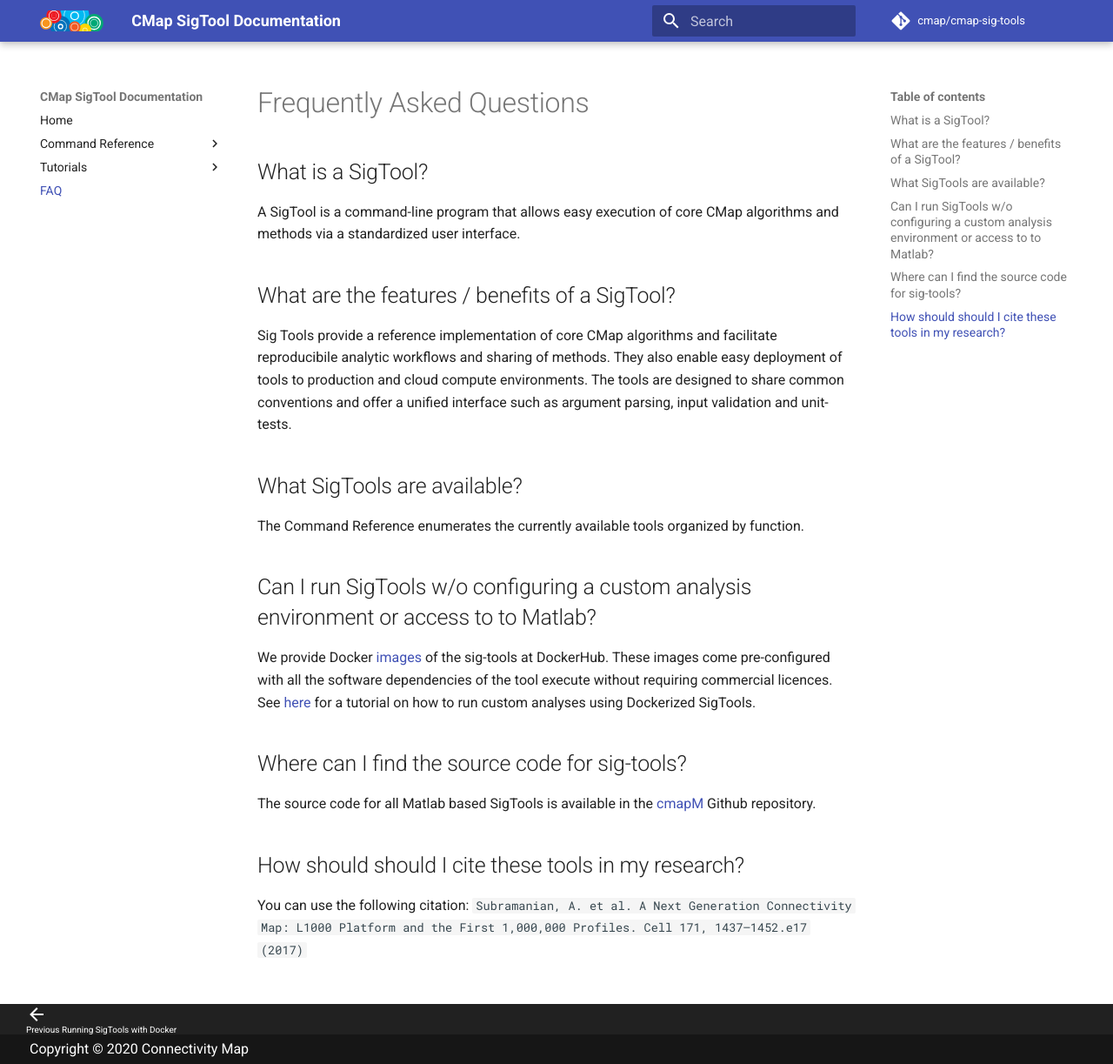
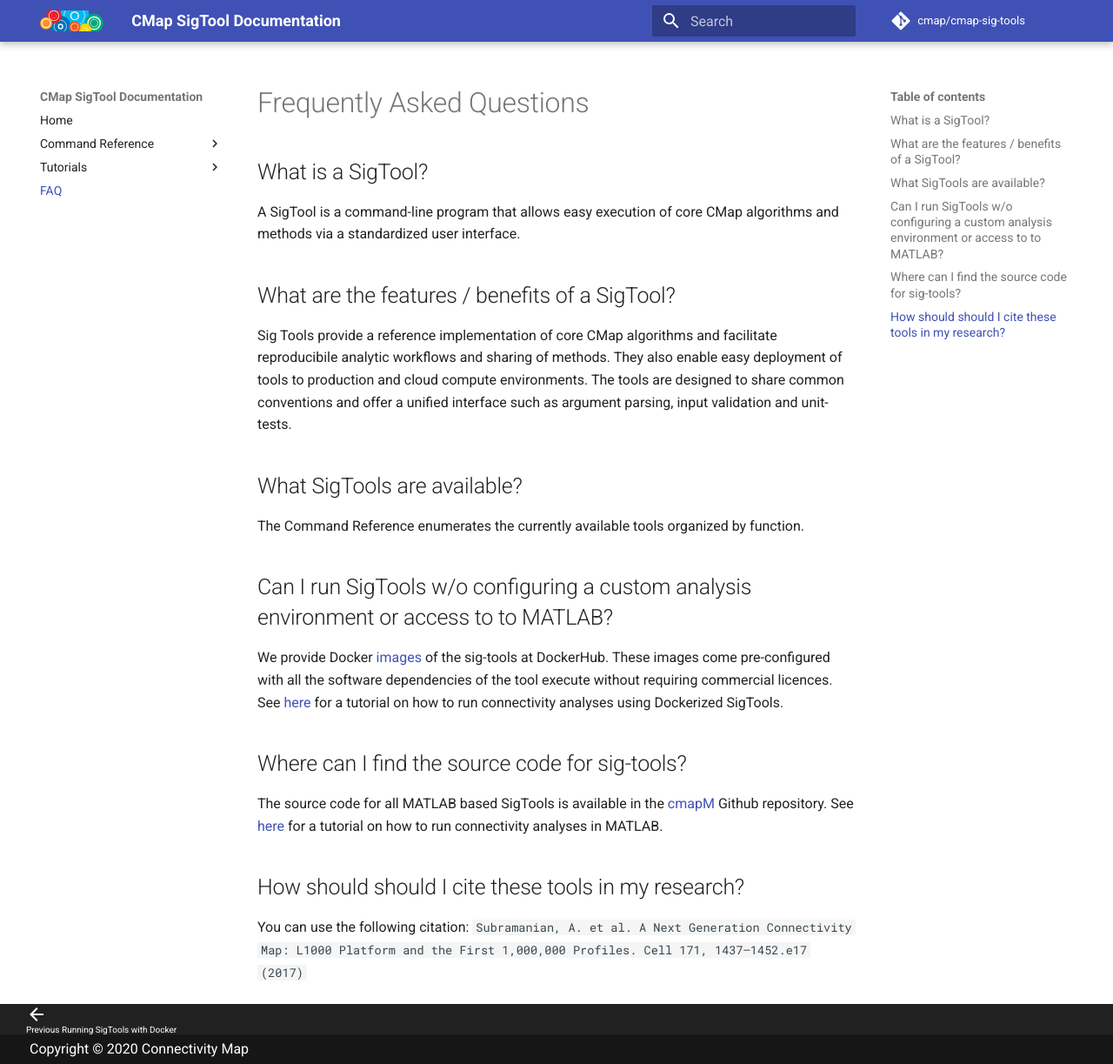
Before and after one commit to cmap/cmap-sig-tools, an MkDocs documentation site: the page built from documentation/docs/faq.md, in a window 1280 px wide and 1223 px high. Shown: the whole window at 87% size. Built offline with MkDocs 1.6.1 and Material for MkDocs 9.7.7, drawn with Linux system fonts in a browser that asks for light colours; comment, search, counter and statistics services are not loaded.

Commit message:
faq updates

```diff
--- a/documentation/docs/faq.md
+++ b/documentation/docs/faq.md
@@ -9,13 +9,13 @@
 ## What SigTools are available?
 The Command Reference enumerates the currently available tools organized by function.
 
-## Can I run SigTools w/o configuring a custom analysis environment or access to to Matlab?
+## Can I run SigTools w/o configuring a custom analysis environment or access to to MATLAB?
 
-We provide Docker [images](https://hub.docker.com/search?q=sig_&type=image) of the sig-tools at DockerHub. These images come pre-configured with all the software dependencies of the tool execute without requiring commercial licences. See [here](docker_demo.md) for a tutorial on how to run custom analyses using Dockerized SigTools.
+We provide Docker [images](https://hub.docker.com/search?q=sig_&type=image) of the sig-tools at DockerHub. These images come pre-configured with all the software dependencies of the tool execute without requiring commercial licences. See [here](docker_demo.md) for a tutorial on how to run connectivity analyses using Dockerized SigTools.
 
 ## Where can I find the source code for sig-tools?
 
-The source code for all Matlab based SigTools is available in the [cmapM](https://github.com/cmap/cmapM) Github repository.
+The source code for all MATLAB based SigTools is available in the [cmapM](https://github.com/cmap/cmapM) Github repository. See [here](matlab_demo.md) for a tutorial on how to run connectivity analyses in MATLAB.
 
 ## How should should I cite these tools in my research?
 
```
